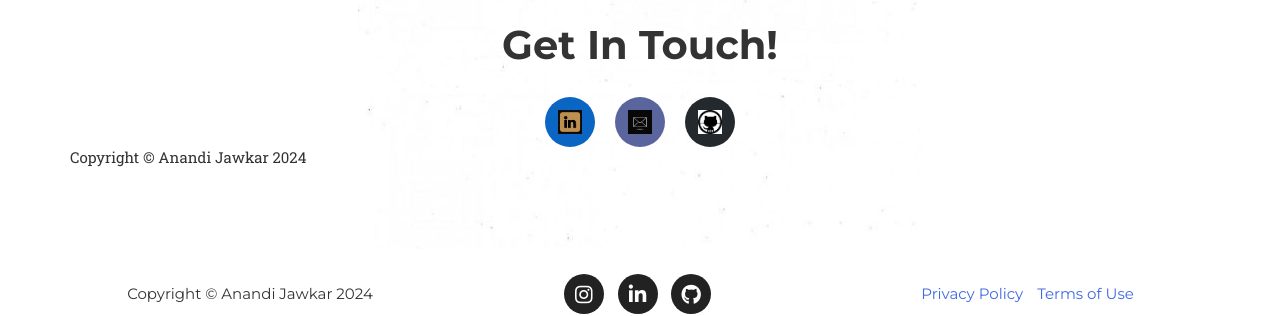
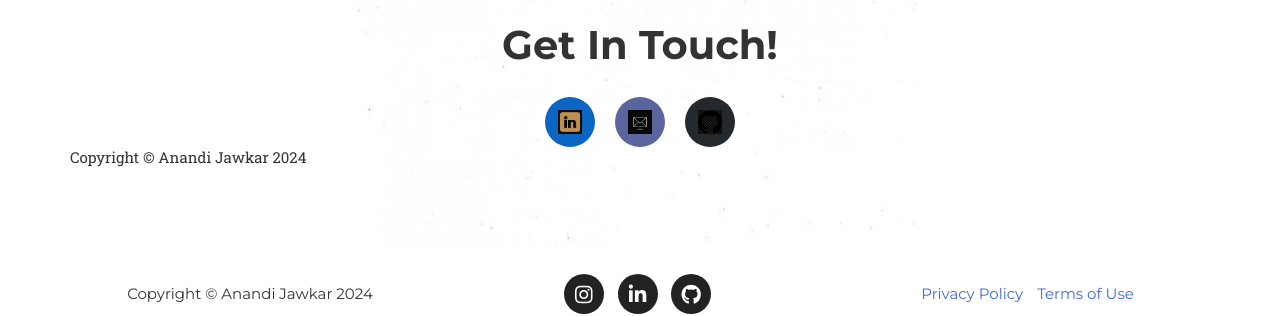
Before and after one commit to anandijawkar/aj, a Jekyll site: the page built from index.html, in a window 1280 px wide and 900 px high, scrolled down 4284 px. Shown: the part 561-877 px from the top of the window. Built offline with Jekyll 4.4.1, drawn with Linux system fonts in a browser that asks for light colours; nearby versions of some CDN libraries; some web fonts are replaced; library files that are not in the unit come from our copies.

Commit message:
Update contact.html

```diff
--- a/_includes/contact.html
+++ b/_includes/contact.html
@@ -8,7 +8,7 @@
                     <ul class="wow fadeInUp">
                         <li><a class="linkedin" href="https://www.linkedin.com/in/anandijawkar/" target="_blank" rel="noopener noreferrer"><img src="img/linkedin.png" alt="LinkedIn"></a></li>
                         <li><a class="envelope" href="mailto:anandim30@gmail.com" target="_blank" rel="noopener noreferrer"><img src="img/map.jpg" alt="Mail"></a></li>
-                        <li><a class="github" href="https://github.com/anandijawkar" target="_blank" rel="noopener noreferrer"><img src="img/github.png" alt="GitHub"></a></li>
+                        <li><a class="github" href="https://github.com/anandijawkar" target="_blank" rel="noopener noreferrer"><img src="img/github.jpg" alt="GitHub"></a></li>
                     </ul>
                 </div>
                 <span class="copyright">Copyright &copy; {{ site.title }} {{ 'now' | date: "%Y" }}</span>
```
